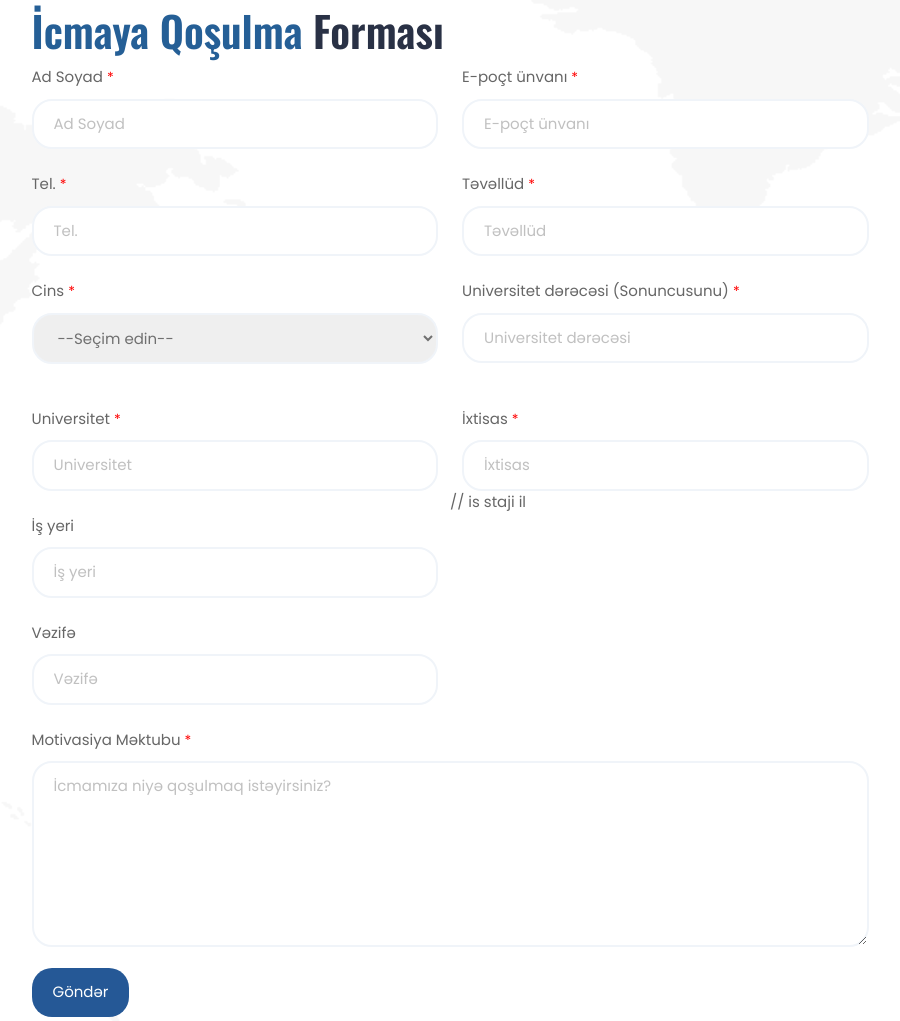
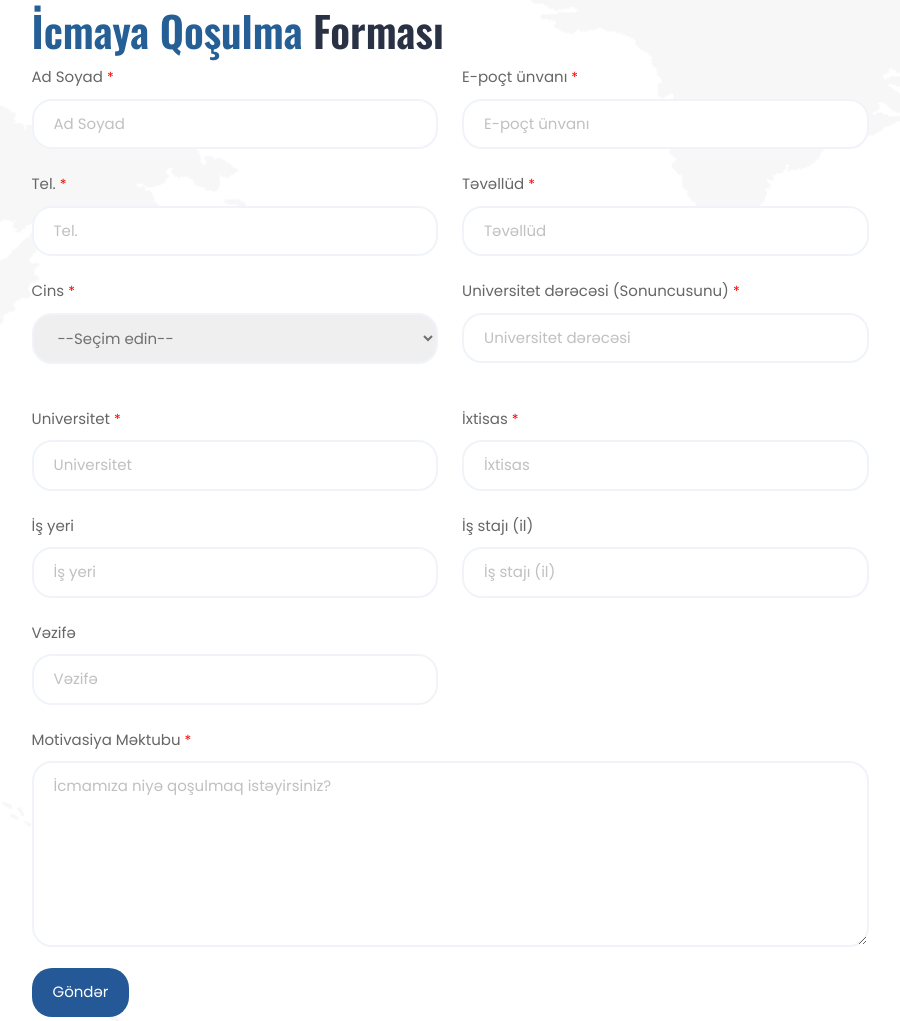
Before and after one commit to aliyevorkhan/adac.az, a Django app: page /join-us/ in a window 1280 px wide. Shown: the part 436-1457 px from the top of the page, without its empty margins (190-1090 px from the left). Run offline with Django 5.2, Linux system fonts and the light colour scheme; some libraries are stand-ins or nearby versions.

Commit message:
added experience years

```diff
--- a/core/models.py
+++ b/core/models.py
@@ -89,6 +89,7 @@ class JoinForm(models.Model):
     university_level = models.CharField(max_length=255)
     profession = models.CharField(max_length=255)
     job = models.CharField(max_length=255, blank=True, null=True)
+    experience_years = models.CharField(max_length=255, blank=True, null=True)
     position = models.CharField(max_length=255, blank=True, null=True)
     motivation_letter = models.TextField()
 
--- a/core/views.py
+++ b/core/views.py
@@ -85,6 +85,7 @@ def join_form(request):
         university_level=data.get("university-level"),
         profession=data.get("profession"),
         job=data.get("job"),
+        experience_years=data.get("experience-years"),
         position=data.get("position"),
         motivation_letter=data.get("motivation-letter"),
     )
--- a/templates/join-us.html
+++ b/templates/join-us.html
@@ -71,8 +71,10 @@
               <label for="job" class="mb-2">İş yeri</label>
               <input type="text" id="job" name="job" placeholder="İş yeri" class=" border border-2 border-grey">
             </div>
-            // is staji il
-
+            <div class="col-lg-6 col-md-6">
+              <label for="experience-years" class="mb-2">İş stajı (il)</label>
+              <input type="number" name="experience-years" id="experience-years" placeholder="İş stajı (il)" class=" border border-2 border-grey">
+            </div>
             <div class="col-lg-6 col-md-6">
               <label for="job-position" class="mb-2">Vəzifə</label>
               <input type="text" name="position" id="job-position" placeholder="Vəzifə" class=" border border-2 border-grey">
```
Also changed, not shown: core/migrations/0012_joinform_experience_years.py (added).
